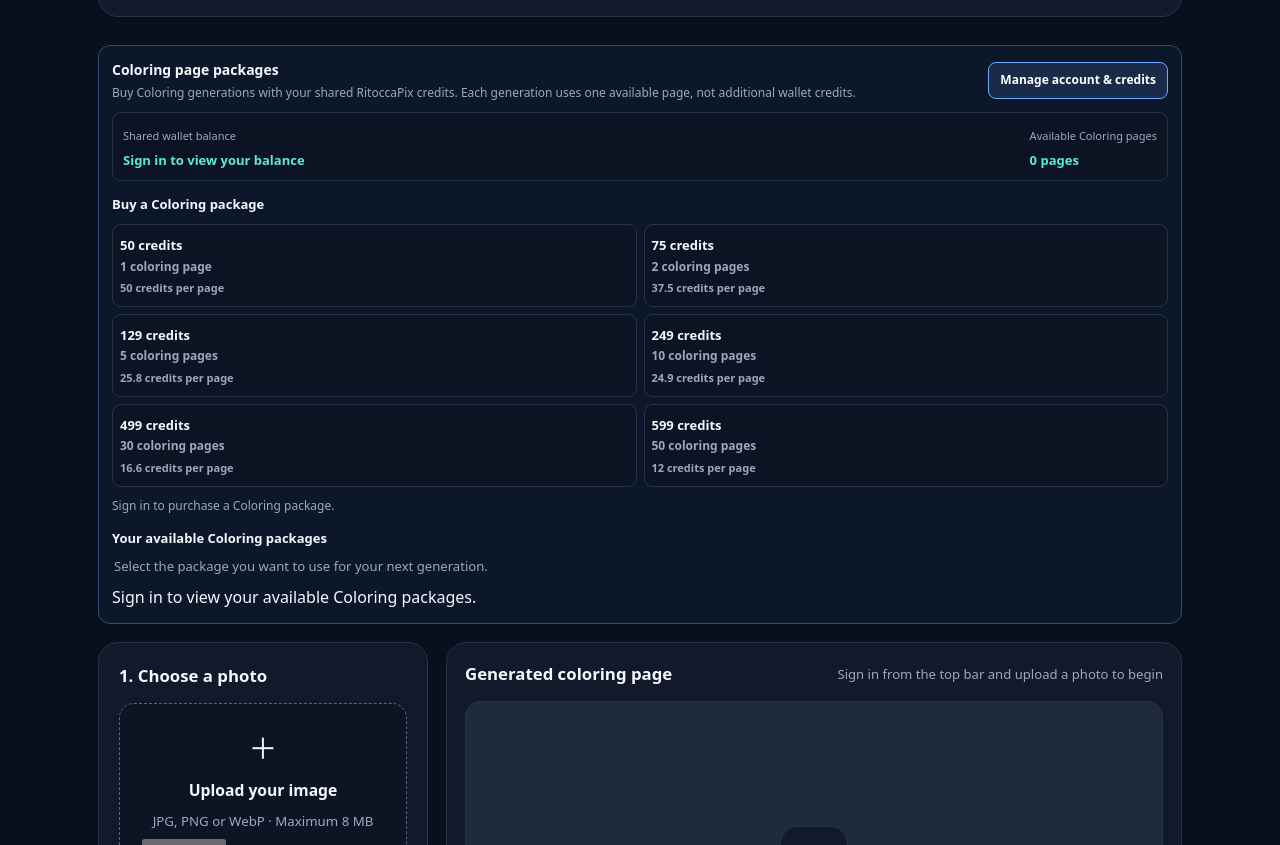
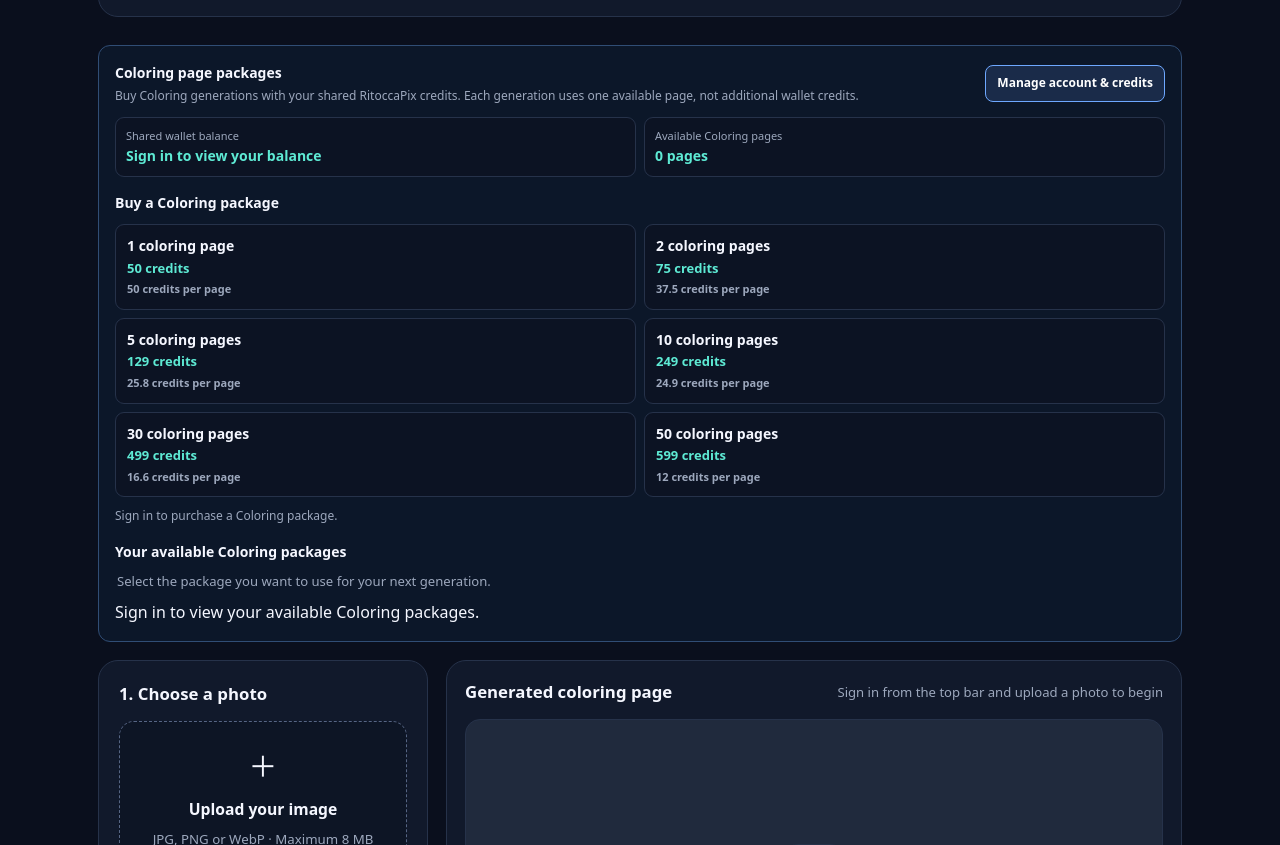
Before and after one commit to matteoda1978/image-tools, a plain HTML site: page photo-to-coloring-page.html in a window 1280 px wide. Shown: the part 880-1725 px from the top of the page. Drawn offline with nearby package versions, Linux system fonts and the light colour scheme.

Commit message:
Update photo-to-coloring-page.html

```diff
--- a/photo-to-coloring-page.html
+++ b/photo-to-coloring-page.html
@@ -199,89 +199,189 @@ button:disabled{opacity:.45;cursor:not-allowed}
 .message{color:var(--danger);font-size:.83rem;margin-top:10px;min-height:1.2em}
 .privacy-note{color:var(--muted);font-size:.77rem;line-height:1.55;margin:12px 0 0}
 
-/* Coloring packages - matching AI Smart Collage */
+/* ======================================================
+   COLORING PACKAGES
+   Same compact card layout as AI Smart Collage
+====================================================== */
+
 .packages-banner{
- margin:0 0 18px;padding:13px;
+ margin:0 0 18px;
+ padding:16px;
  background:#0c1729;
  border:1px solid #304d75;
  border-radius:12px
 }
 .packages-banner-head{
- display:flex;flex-wrap:wrap;justify-content:space-between;
- align-items:center;gap:10px;margin-bottom:10px
-}
-.packages-banner-head h2{margin:0;font-size:14px}
+ display:flex;
+ flex-wrap:wrap;
+ justify-content:space-between;
+ align-items:center;
+ gap:10px;
+ margin-bottom:12px
+}
+.packages-banner-head h2{
+ margin:0;
+ font-size:14px
+}
 .packages-banner-head p{
- margin:3px 0 0;color:var(--muted);font-size:12px;line-height:1.5
+ margin:3px 0 0;
+ color:var(--muted);
+ font-size:12px;
+ line-height:1.5
 }
 .packages-cta{
- display:inline-flex;align-items:center;justify-content:center;
- padding:8px 11px;border-radius:8px;background:#1a2b49;
- border:1px solid var(--accent);color:#fff;text-decoration:none;
- font-weight:750;font-size:12px;white-space:nowrap
+ display:inline-flex;
+ align-items:center;
+ justify-content:center;
+ padding:8px 11px;
+ border-radius:8px;
+ background:#1a2b49;
+ border:1px solid var(--accent);
+ color:#fff;
+ text-decoration:none;
+ font-weight:750;
+ font-size:12px;
+ white-space:nowrap
 }
 .packages-cta:hover{background:#244064}
+
 .wallet-info{
- display:flex;flex-wrap:wrap;justify-content:space-between;
- align-items:center;gap:8px;padding:9px 10px;margin-bottom:10px;
- border:1px solid var(--line);border-radius:9px;background:var(--panel2)
-}
-.wallet-info strong{color:var(--accent2);font-size:13px}
-.wallet-info span{color:var(--muted);font-size:11px}
-.package-section-title{font-size:13px;font-weight:800;margin:13px 0 7px}
+ display:grid;
+ grid-template-columns:1fr 1fr;
+ gap:8px;
+ margin:12px 0 15px
+}
+.wallet-info>div{
+ min-width:0;
+ padding:10px;
+ border:1px solid var(--line);
+ border-radius:9px;
+ background:var(--panel2)
+}
+.wallet-info span{
+ display:block;
+ color:var(--muted);
+ font-size:11px;
+ line-height:1.4;
+ margin-bottom:4px
+}
+.wallet-info strong{
+ display:block;
+ color:var(--accent2);
+ font-size:14px;
+ line-height:1.35;
+ overflow-wrap:anywhere
+}
+.package-section-title{
+ font-size:14px;
+ font-weight:800;
+ margin:15px 0 8px
+}
 .package-grid{
- display:grid;grid-template-columns:repeat(2,minmax(0,1fr));
- gap:7px;margin:10px 0
+ display:grid;
+ grid-template-columns:repeat(2,minmax(0,1fr));
+ gap:8px;
+ margin:10px 0
 }
 .package-btn{
- min-width:0;width:100%;
+ display:flex;
+ flex-direction:column;
+ justify-content:center;
+ align-items:flex-start;
+ gap:3px;
+ min-width:0;
+ min-height:82px;
+ width:100%;
+ padding:12px 11px;
  border:1px solid var(--line);
  border-radius:9px;
  background:var(--panel2);
  color:var(--text);
- padding:10px 7px;
  text-align:left;
- cursor:pointer
+ cursor:pointer;
+ transition:border-color .15s ease,background .15s ease,transform .15s ease
 }
 .package-btn:hover{
  border-color:var(--accent);
- background:#172947
-}
-.package-btn:disabled{opacity:.55;cursor:wait}
-.package-btn strong,.package-btn span,.package-btn small{display:block}
-.package-btn strong{font-size:13px}
-.package-btn span{font-size:12px;color:var(--muted);font-weight:600;margin-top:2px}
-.package-btn small{display:block;margin-top:3px;color:var(--muted);font-size:11px}
-.package-active{display:grid;gap:7px}
-.active-packages,.owned-packages{display:grid;gap:7px;margin-top:9px}
+ background:#172947;
+ transform:translateY(-1px)
+}
+.package-btn:disabled{
+ opacity:.55;
+ cursor:wait;
+ transform:none
+}
+.package-btn strong{
+ display:block;
+ font-size:14px;
+ line-height:1.35;
+ font-weight:800;
+ color:var(--text)
+}
+.package-btn span{
+ display:block;
+ font-size:13px;
+ line-height:1.4;
+ color:var(--accent2);
+ font-weight:750
+}
+.package-btn small{
+ display:block;
+ margin-top:2px;
+ color:var(--muted);
+ font-size:11px;
+ line-height:1.35
+}
+.package-status{
+ color:var(--muted);
+ font-size:12px;
+ margin-top:9px;
+ min-height:1.3em
+}
+.owned-packages{
+ display:grid;
+ gap:7px;
+ margin-top:9px
+}
 .owned-package{
- display:flex;justify-content:space-between;align-items:center;
- gap:8px;padding:9px;border:1px solid var(--line);
- border-radius:8px;background:var(--panel2);font-size:12px
+ display:flex;
+ justify-content:space-between;
+ align-items:center;
+ gap:8px;
+ padding:10px;
+ border:1px solid var(--line);
+ border-radius:8px;
+ background:var(--panel2);
+ font-size:12px
 }
 .owned-package.selected{
  border-color:var(--accent);
  background:#172947
 }
 .owned-package label{
- display:flex;align-items:flex-start;gap:9px;
- cursor:pointer;width:100%
+ display:flex;
+ align-items:flex-start;
+ gap:9px;
+ cursor:pointer;
+ width:100%
 }
 .owned-package input{
- margin-top:4px;accent-color:var(--accent);flex:0 0 auto
-}
-.owned-package strong{display:block;font-size:12px}
+ margin-top:4px;
+ accent-color:var(--accent);
+ flex:0 0 auto
+}
+.owned-package strong{
+ display:block;
+ font-size:12px
+}
 .owned-package small{
- display:block;color:var(--muted);font-size:11px;margin-top:2px
-}
-.package-status{
- color:var(--muted);font-size:12px;margin-top:9px;min-height:1.3em
+ display:block;
+ color:var(--muted);
+ font-size:11px;
+ margin-top:2px
 }
 [hidden]{display:none!important}
 
-@media(max-width:760px){
- .package-grid{grid-template-columns:repeat(2,minmax(0,1fr))}
-}
 @media(max-width:800px){
  .workspace{grid-template-columns:1fr}
  .stage{min-height:320px;padding:14px}
@@ -304,9 +404,14 @@ button:disabled{opacity:.45;cursor:not-allowed}
  .placeholder b{font-size:1rem}
  .placeholder span{font-size:.85rem}
  .actions{grid-template-columns:1fr}
- .packages-banner{padding:11px}
+ .packages-banner{padding:12px}
  .packages-banner-head{align-items:flex-start}
  .packages-cta{width:100%}
+ .wallet-info{grid-template-columns:1fr 1fr}
+ .package-grid{grid-template-columns:repeat(2,minmax(0,1fr));gap:7px}
+ .package-btn{min-height:78px;padding:10px 8px}
+ .package-btn strong{font-size:13px}
+ .package-btn span{font-size:12px}
 }
 @media print{
  body{background:white!important;color:#111!important}
@@ -391,11 +496,11 @@ button:disabled{opacity:.45;cursor:not-allowed}
 
  <div class="wallet-info">
   <div>
-   <span>Shared wallet balance</span><br>
+   <span>Shared wallet balance</span>
    <strong id="walletBalance">Sign in to view your balance</strong>
   </div>
   <div>
-   <span>Available Coloring pages</span><br>
+   <span>Available Coloring pages</span>
    <strong id="totalColoringGenerations">—</strong>
   </div>
  </div>
@@ -408,8 +513,8 @@ button:disabled{opacity:.45;cursor:not-allowed}
    class="package-btn buy-package"
    data-package="single"
    data-package-code="single">
-   <strong>50 credits</strong>
-   <span>1 coloring page</span>
+   <strong>1 coloring page</strong>
+   <span>50 credits</span>
    <small>50 credits per page</small>
   </button>
 
@@ -417,8 +522,8 @@ button:disabled{opacity:.45;cursor:not-allowed}
    class="package-btn buy-package"
    data-package="starter"
    data-package-code="starter">
-   <strong>75 credits</strong>
-   <span>2 coloring pages</span>
+   <strong>2 coloring pages</strong>
+   <span>75 credits</span>
    <small>37.5 credits per page</small>
   </button>
 
@@ -426,8 +531,8 @@ button:disabled{opacity:.45;cursor:not-allowed}
    class="package-btn buy-package"
    data-package="standard"
    data-package-code="standard">
-   <strong>129 credits</strong>
-   <span>5 coloring pages</span>
+   <strong>5 coloring pages</strong>
+   <span>129 credits</span>
    <small>25.8 credits per page</small>
   </button>
 
@@ -435,8 +540,8 @@ button:disabled{opacity:.45;cursor:not-allowed}
    class="package-btn buy-package"
    data-package="plus"
    data-package-code="plus">
-   <strong>249 credits</strong>
-   <span>10 coloring pages</span>
+   <strong>10 coloring pages</strong>
+   <span>249 credits</span>
    <small>24.9 credits per page</small>
   </button>
 
@@ -444,8 +549,8 @@ button:disabled{opacity:.45;cursor:not-allowed}
    class="package-btn buy-package"
    data-package="pro"
    data-package-code="pro">
-   <strong>499 credits</strong>
-   <span>30 coloring pages</span>
+   <strong>30 coloring pages</strong>
+   <span>499 credits</span>
    <small>16.6 credits per page</small>
   </button>
 
@@ -453,8 +558,8 @@ button:disabled{opacity:.45;cursor:not-allowed}
    class="package-btn buy-package"
    data-package="max"
    data-package-code="max">
-   <strong>599 credits</strong>
-   <span>50 coloring pages</span>
+   <strong>50 coloring pages</strong>
+   <span>599 credits</span>
    <small>12 credits per page</small>
   </button>
 
```
